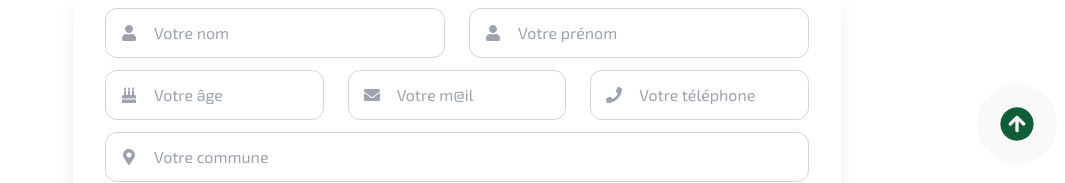
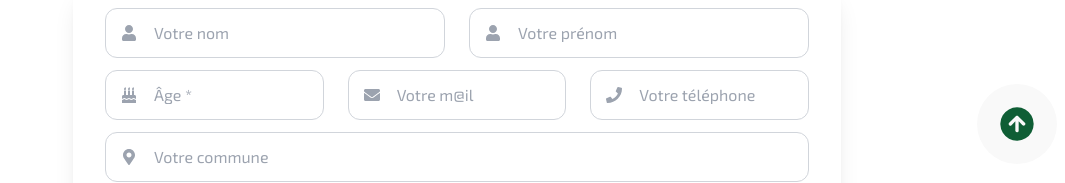
Before and after one commit to ttfarguais/ttfarguais, a Next.js app: page /contact in a window 1280 px wide. Shown: the part 596-779 px from the top of the page, without its empty margins (183-1248 px from the left). Built offline with nearby package versions, Linux system fonts and the light colour scheme.

Commit message:
Update Contact.jsx

```diff
--- a/app/src/components/Main/contact/Contact.jsx
+++ b/app/src/components/Main/contact/Contact.jsx
@@ -33,6 +33,12 @@ export default function Contact({
     ...prev,
     [e.target.name]: true,
   }));
+};
+
+  const validateAge = () => {
+  const age = Number(formData.age);
+
+  return !isNaN(age) && age >= 8 && age <= 90;
 };
 
   const inputClass = (value) =>
@@ -99,7 +105,7 @@ export default function Contact({
               />
               {touched.lastName && !formData.lastName && (
   <p className="text-red-600 text-sm mt-2">
-    Votre nom est obligatoire.
+    Merci de renseigner.
   </p>)}
             </div>
 
@@ -122,7 +128,7 @@ export default function Contact({
               />
               {touched.firstName && !formData.firstName && (
   <p className="text-red-600 text-sm mt-2">
-    Votre prénom est obligatoire.
+    Merci de renseigner.
   </p>)}
             </div>
 
@@ -139,15 +145,23 @@ export default function Contact({
               />
 
                <input
-                type="text"
+    type="number"
     name="age"
-                value={formData.age}
+    placeholder="Âge *"
+    value={formData.age || ""}
     onChange={handleChange}
     onBlur={handleBlur}
-                placeholder="Votre âge"
+    min="8"
+    max="90"
     required
     className={`${inputClass(formData.age)} pl-12`}
   />
+
+  {(touched.age || isSubmitted) && !validateAge() && (
+    <p className="text-red-600 text-sm mt-2">
+      L&apos;âge doit être compris entre 8 et 90 ans.
+    </p>
+  )}
 </div>
 
             <div className="relative">
```
Lines whose indentation alone changed are shown as unchanged.
